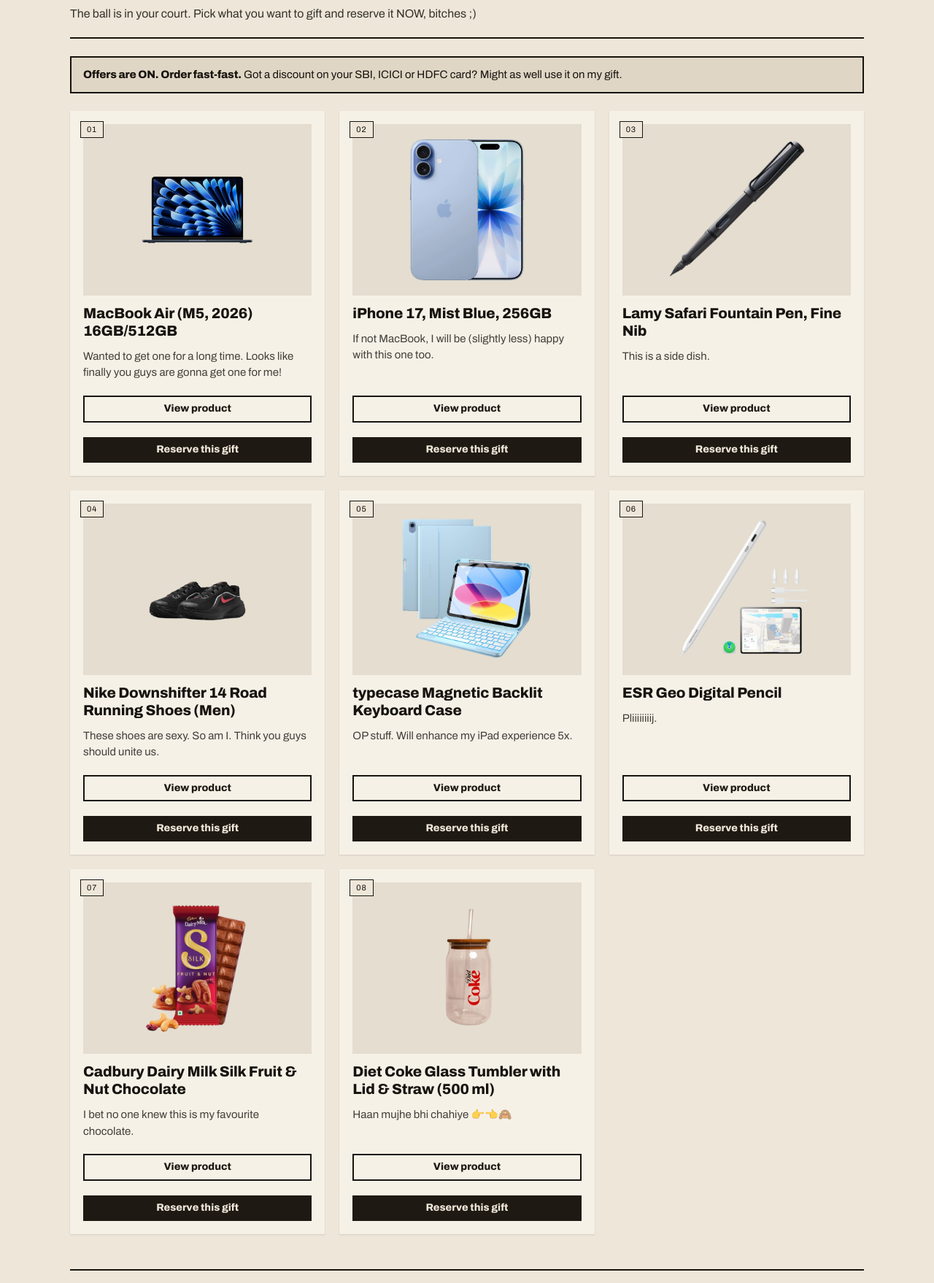
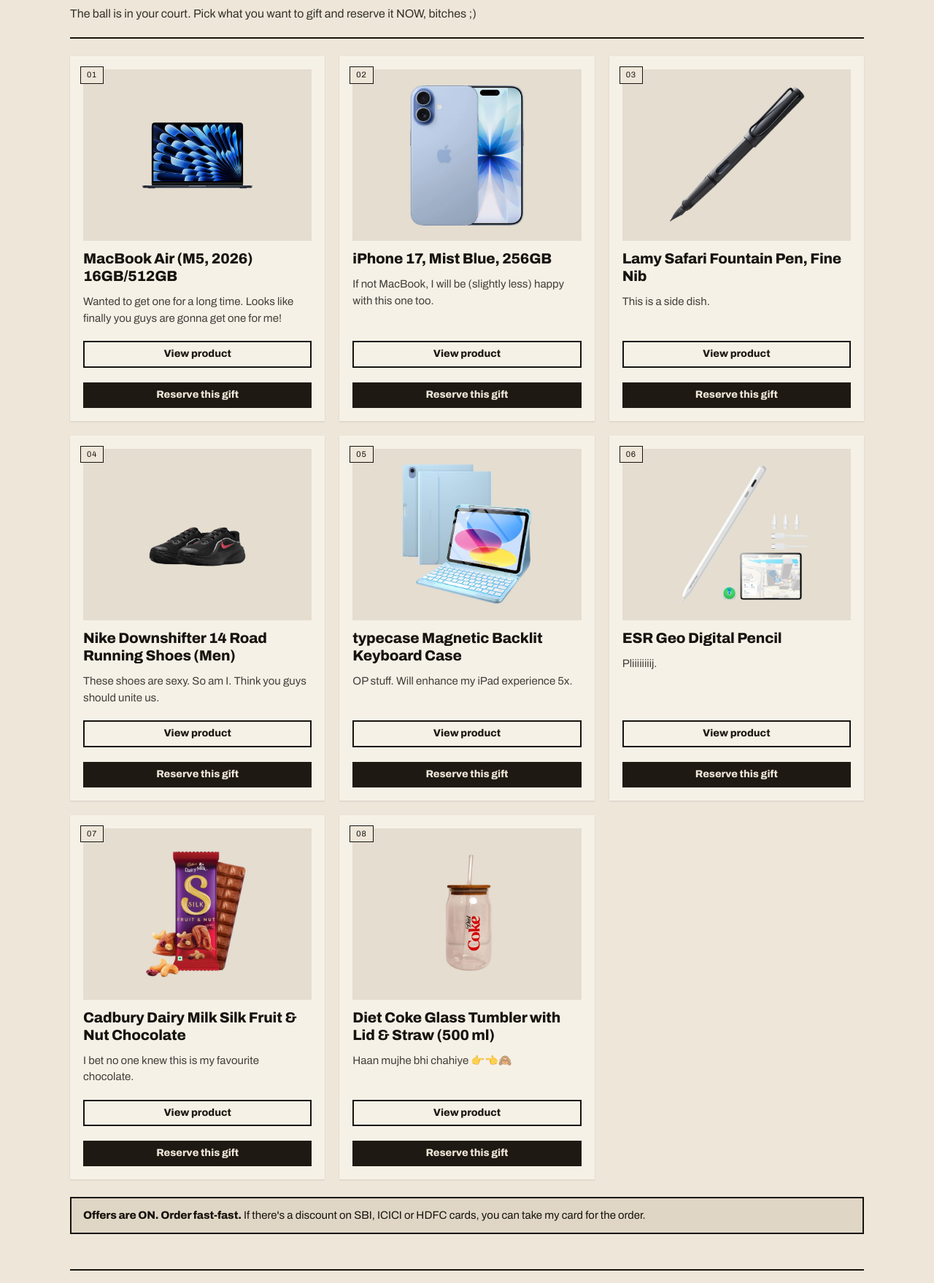
Before and after one commit to vyapakkeka/wishlist, a website: page wishlist.html in a window 1280 px wide. Shown: the part 136-1894 px from the top of the page at 73% size. Drawn offline with Linux system fonts and the light colour scheme; no server answers.

Commit message:
Add files via upload

```diff
--- a/wishlist.html
+++ b/wishlist.html
@@ -295,7 +295,7 @@ textarea.input { min-height: 90px; resize: vertical; }
     .wish-card .btn-block { justify-content: center; text-align: center; }
     .reserve-row { display: flex; flex-direction: column; gap: var(--space-2); align-items: stretch; }
     .reserve-row .btn { width: 100%; }
-    .offer { border: 2px solid var(--color-divider); background: oklch(88% 0.025 82); padding: var(--space-3) var(--space-4); margin-bottom: var(--space-6); font-size: 15px; line-height: 1.5; }
+    .offer { border: 2px solid var(--color-divider); background: oklch(88% 0.025 82); padding: var(--space-3) var(--space-4); margin-top: var(--space-6); font-size: 15px; line-height: 1.5; }
     .offer strong { font-family: var(--font-heading); font-weight: 800; letter-spacing: -0.01em; }
     .wish-grid { display: grid; grid-template-columns: 1fr; gap: var(--space-5); counter-reset: wishItem; }
     @media (min-width: 640px) {
@@ -317,8 +317,6 @@ textarea.input { min-height: 90px; resize: vertical; }
       The ball is in your court. Pick what you want to gift and reserve it NOW, bitches ;)
     </p>
   </header>
-
-  <div class="offer" role="note"><strong>Offers are ON. Order fast-fast.</strong> Got a discount on your SBI, ICICI or HDFC card? Might as well use it on my gift.</div>
 
   <section class="wish-grid">
 
@@ -428,6 +426,9 @@ textarea.input { min-height: 90px; resize: vertical; }
 
   </section>
 
+  <div class="offer" role="note"><strong>Offers are ON. Order fast-fast.</strong> If there's a discount on SBI, ICICI or HDFC cards, you can take my card for the order.</div>
+
+
   <footer style="margin-top:var(--space-7);padding-top:var(--space-5);border-top:2px solid var(--color-divider);">
     <p style="font-size:14px;opacity:0.65;max-width:62ch;margin:0;">
       These are just ideas, no gift is mandatory. Your continued affection has been my gift throughout.
```
